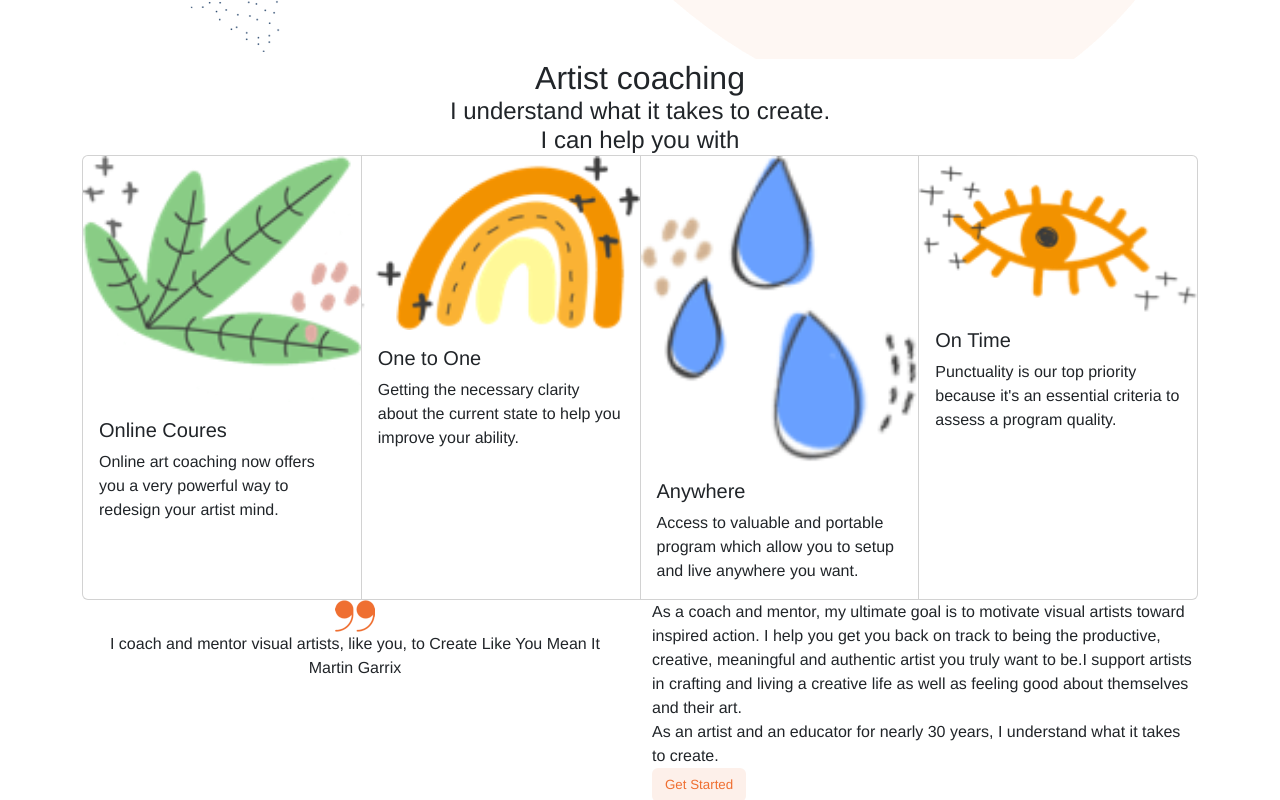
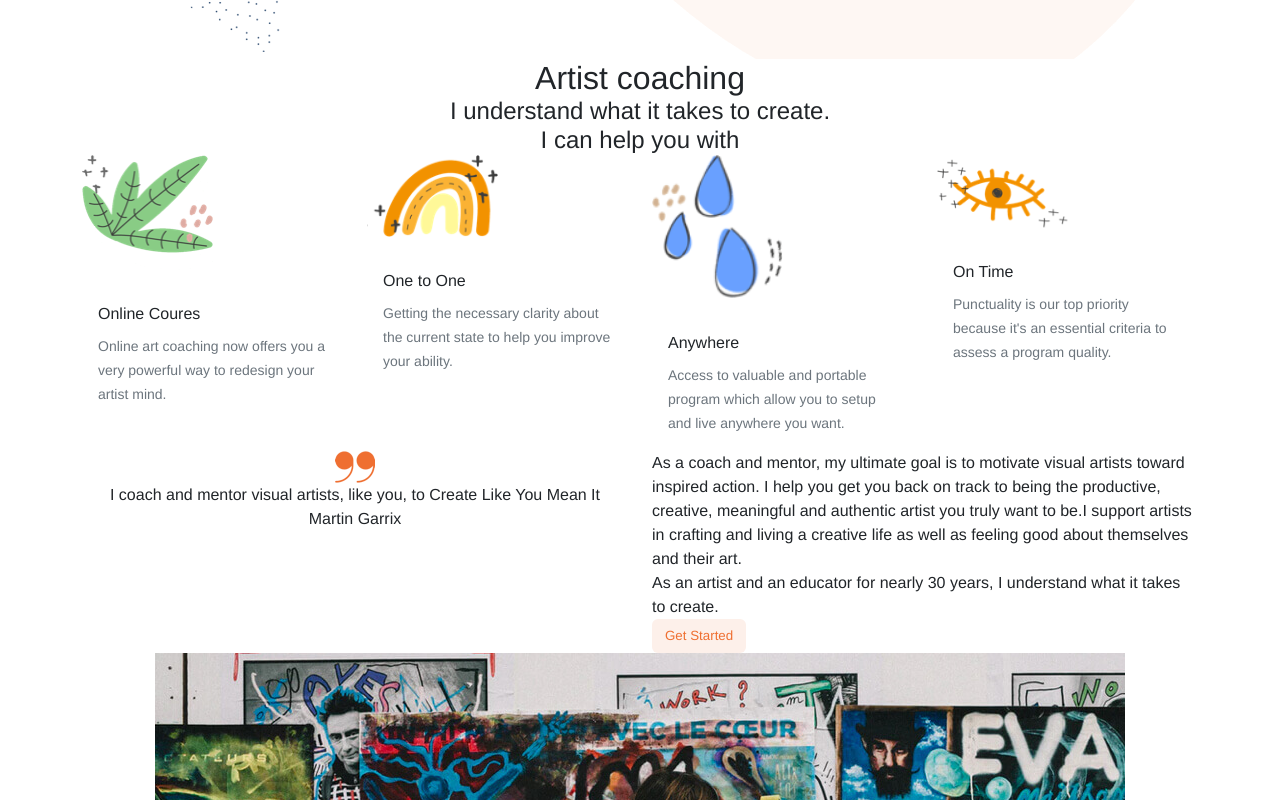
Before and after one commit to GiulsV/proj-html-vuejs, a Vue app: page / in a window 1280 px wide. Shown: the part 687-1487 px from the top of the page. Built offline with nearby package versions, Linux system fonts and the light colour scheme.

Commit message:
Contenuto card dinamico e modificato layout

```diff
--- a/src/components/CoachComp.vue
+++ b/src/components/CoachComp.vue
@@ -1,68 +1,22 @@
 <template>
-  <div class="wrapper">
-    <div class="container">
-
-
+  <div class="wrapper ">
+    <div class="container ms_coach_card">
       <div class="text-center">
         <h2>Artist coaching</h2>
         <h4>I understand what it takes to create.</h4>
         <h4>I can help you with</h4>
       </div>
-    <div class="card-group ">
-      <div class="card">
-        <img
-          src="@/assets/images/box/artist-box-image-01.png"
-          class="card-img-top"
-          alt=""
-        />
-        <div class="card-body">
-          <h5 class="card-title">Online Coures</h5>
+      <div class="row d-flex justify-content-center " >
+      <div class="col" v-for="(link, index) in coachCard" :key="index" id="ms_corsi">
+        <div class="card border-0">
+          <img class="card-img-top rounded-0" :src="link.img" :alt="link.alt" />
+          <div class="card-body ms_card_body">
+            <p class="card-title mt-3">{{ link.title }}</p>
+
             <p class="card-text">
-            Online art coaching now offers you a very powerful way to redesign
-            your artist mind.
+              <small class="text-muted">{{ link.text }}</small>
             </p>
           </div>
-      </div>
-      <div class="card">
-        <img
-          src="@/assets/images/box/artist-box-image-02.png"
-          class="card-img-top"
-          alt=""
-        />
-        <div class="card-body">
-          <h5 class="card-title">One to One</h5>
-          <p class="card-text">
-            Getting the necessary clarity about the current state to help you
-            improve your ability.
-          </p>
-        </div>
-      </div>
-      <div class="card">
-        <img
-          src="@/assets/images/box/artist-box-image-03.png"
-          class="card-img-top"
-          alt=""
-        />
-        <div class="card-body">
-          <h5 class="card-title">Anywhere</h5>
-          <p class="card-text">
-            Access to valuable and portable program which allow you to setup and
-            live anywhere you want.
-          </p>
-        </div>
-      </div>
-      <div class="card">
-        <img
-          src="@/assets/images/box/artist-box-image-04.png"
-          class="card-img-top"
-          alt=""
-        />
-        <div class="card-body">
-          <h5 class="card-title">On Time</h5>
-          <p class="card-text">
-            Punctuality is our top priority because it's an essential criteria
-            to assess a program quality.
-          </p>
         </div>
       </div>
     </div>
@@ -70,9 +24,47 @@
   </div>
 </template>
 
-<script></script>
+<script>
+export default {
+  name: "CourseComp",
+  data() {
+    return {
+      coachCard: [
+        {
+          img: require("@/assets/images/box/artist-box-image-01.png"),
+          alt: "corso",
+          title: "Online Coures",
+          text: "Online art coaching now offers you a very powerful way to redesign your artist mind.",
+        },
+        {
+          img: require("@/assets/images/box/artist-box-image-02.png"),
+          alt: "corso",
+          title: "One to One",
+          text: "Getting the necessary clarity about the current state to help you improve your ability.",
+        },
+        {
+          img: require("@/assets/images/box/artist-box-image-03.png"),
+          alt: "corso",
+          title: "Anywhere",
+          text: "Access to valuable and portable program which allow you to setup and live anywhere you want.",
+        },
+        {
+          img: require("@/assets/images/box/artist-box-image-04.png"),
+          alt: "corso",
+          title: "On Time",
+          text: "Punctuality is our top priority because it's an essential criteria to assess a program quality.",
+        },
+      ],
+    };
+  },
+};
+</script>
 
 <style lang="scss" scoped>
 @import "../assets/style/_commons.scss";
 @import "../assets/style/_variables.scss";
+
+img{
+  width: 50%;
+}
 </style>
```
Lines whose indentation alone changed are shown as unchanged.
